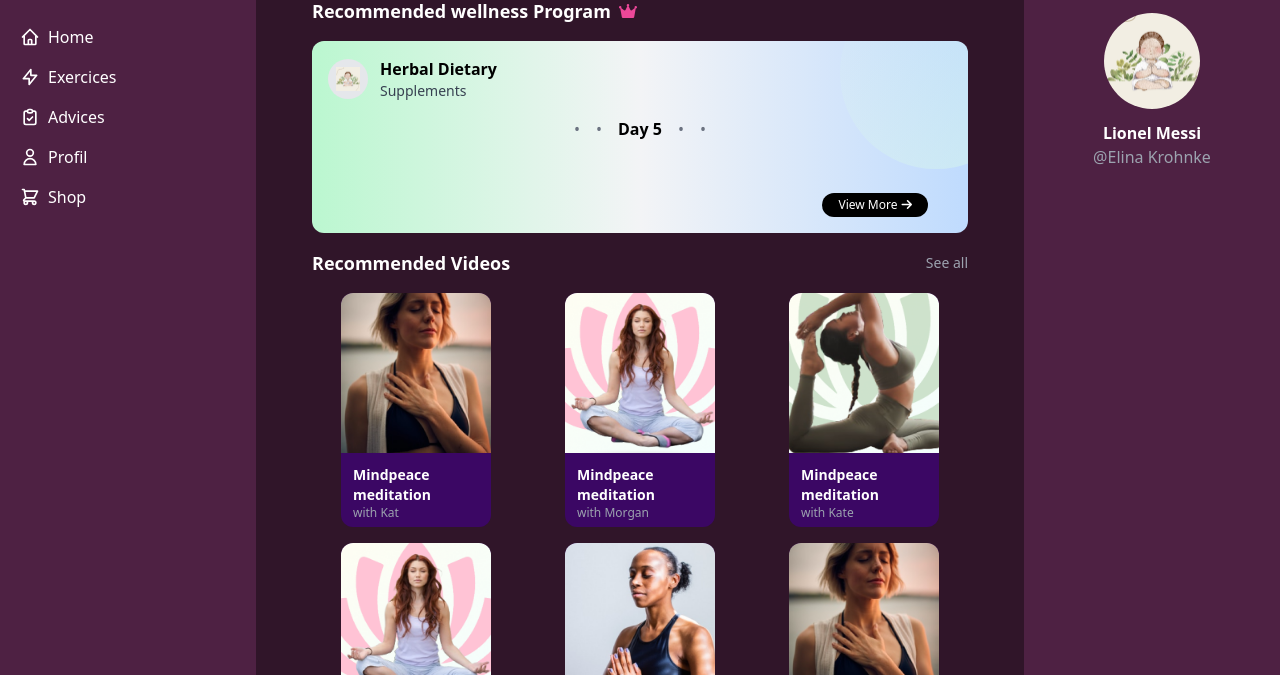
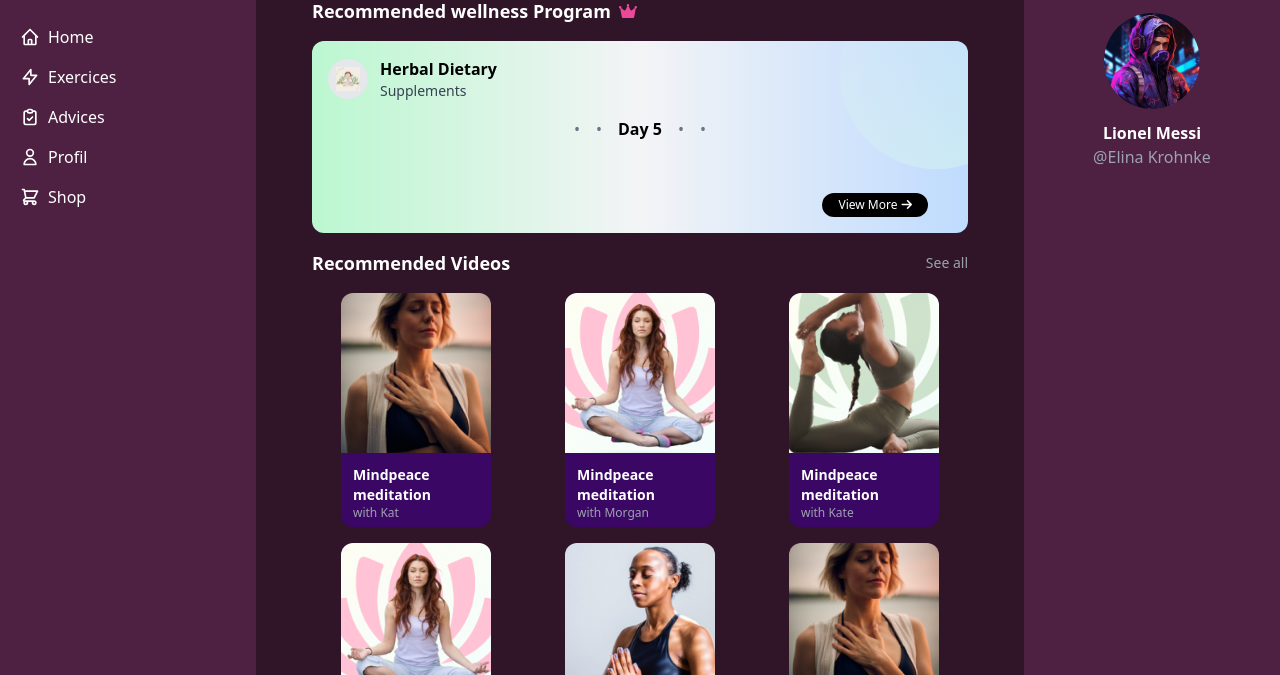
Before and after one commit to TahaBellotef/GameCrafters, a website: page public/WrittenAdvice.html in a window 1280 px wide. Shown: the part 125-800 px from the top of the page. Drawn offline with nearby package versions, Linux system fonts and the light colour scheme; files that its build step writes are made by us from their sources.

Commit message:
integrationn

```diff
--- a/public/WrittenAdvice.html
+++ b/public/WrittenAdvice.html
@@ -288,7 +288,7 @@
             </div>
 
             <!-- User Profile -->
-            <img src="./imghelmi/VideoAdvice/1.png" alt="User" class="w-24 h-24 rounded-full mt-5">
+            <img src="/public/profile.png" alt="User" class="w-24 h-24 rounded-full mt-5">
             <h2 class="mt-3 font-bold">Lionel Messi</h2>
             <p class="text-gray-400">@Elina Krohnke</p>
         </aside>
```
Also changed, not shown: README.md (added).
